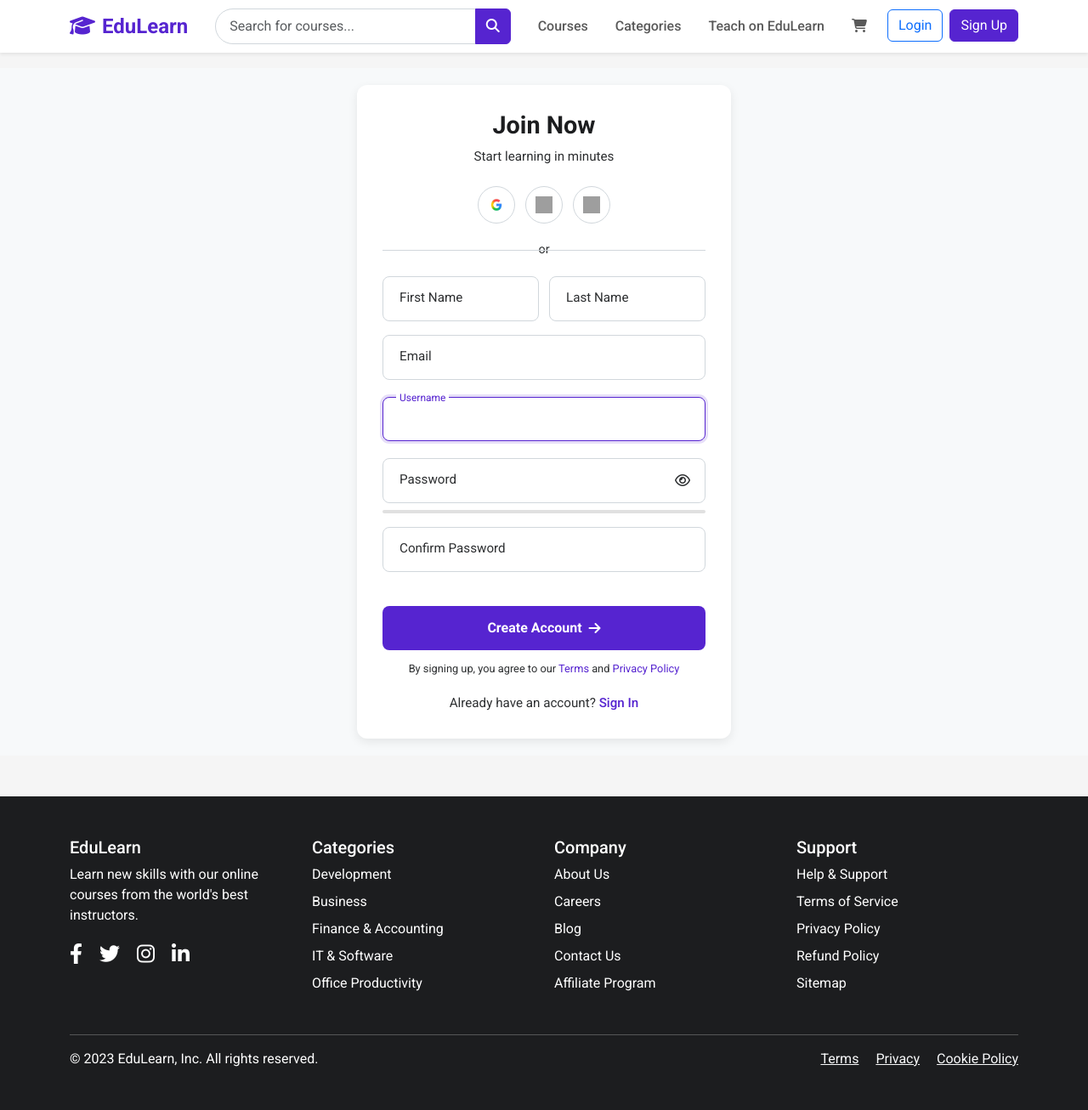
After one commit to SHAHSULTANS/Edulearn, a Django app: page /user/register/ in a window 1280 px wide. The commit adds this page. Shown: the whole page at 85% size. Run offline with Django 5.2, Linux system fonts and the light colour scheme; grey boxes are pictures that could not be loaded.

Commit message:
add registration.html form, template, views, urls.

```diff
--- /dev/null
+++ b/users/forms.py
@@ -0,0 +1,22 @@
+from django import forms
+from django.contrib.auth.forms import UserCreationForm
+from .models import User, StudentProfile, InstructorProfile
+
+class UserRegisterForm(UserCreationForm):
+    email = forms.EmailField(required=True)
+    first_name = forms.CharField(required=True)
+    last_name = forms.CharField(required=True)
+
+    class Meta:
+        model = User
+        fields = ['username', 'email', 'first_name', 'last_name', 'password1', 'password2']
+
+class StudentProfileForm(forms.ModelForm):
+    class Meta:
+        model = StudentProfile
+        fields = ['interests']
+
+class InstructorProfileForm(forms.ModelForm):
+    class Meta:
+        model = InstructorProfile
+        fields = ['qualifications', 'website']
--- a/users/templates/users/login.html
+++ b/users/templates/users/login.html
@@ -1,4 +1,6 @@
-{% extends 'base.html' %} {% load static %} {% block content %}
+{% extends 'base.html' %} {% load static %} {% block title %}
+<title>EduLearn - Login</title>
+{% endblock title %} {% block content %}
 <div class="login-container">
   <div class="login-card">
     <!-- Left Illustration -->
--- /dev/null
+++ b/users/templates/users/register.html
@@ -0,0 +1,466 @@
+{% extends 'base.html' %}
+{% load static %}
+
+{% block content %}
+<div class="registration-container">
+    <div class="registration-card">
+        <!-- Header -->
+        <div class="registration-header">
+            <h2>Join Now</h2>
+            <p>Start learning in minutes</p>
+        </div>
+
+        <!-- Social Login - Horizontal Layout -->
+        <div class="social-login-horizontal">
+            <a href="#" class="social-btn" title="Sign up with Google">
+                <img src="{% static "google.jpg" %}" alt="Google">
+            </a>
+            <a href="#" class="social-btn" title="Sign up with Facebook">
+                <img src="https://cdn-icons-png.flaticon.com/512/733/733547.png" alt="Facebook">
+            </a>
+            <a href="#" class="social-btn" title="Sign up with GitHub">
+                <img src="https://cdn.jsdelivr.net/gh/devicons/devicon/icons/github/github-original.svg" alt="GitHub">
+            </a>
+        </div>
+
+
+        <div class="divider">or</div>
+
+        <!-- Compact Registration Form -->
+        <form method="POST" class="compact-form">
+            {% csrf_token %}
+
+            <div class="form-row">
+                <div class="form-group half-width">
+                    {{ user_form.first_name }}
+                    <label for="{{ user_form.first_name.id_for_label }}">First Name</label>
+                </div>
+                <div class="form-group half-width">
+                    {{ user_form.last_name }}
+                    <label for="{{ user_form.last_name.id_for_label }}">Last Name</label>
+                </div>
+            </div>
+
+            <div class="form-group">
+                {{ user_form.email }}
+                <label for="{{ user_form.email.id_for_label }}">Email</label>
+                <div class="text-danger">{{ user_form.email.errors }}</div>
+            </div>
+
+            <div class="form-group">
+                {{ user_form.username }}
+                <label for="{{ user_form.username.id_for_label }}">Username</label>
+                <div class="text-danger">{{ user_form.username.errors }}</div>
+            </div>
+
+            <div class="form-group">
+                <div class="password-wrapper">
+                    {{ user_form.password1 }}
+                    <label for="{{ user_form.password1.id_for_label }}">Password</label>
+                    <button type="button" class="toggle-password" aria-label="Toggle password visibility">
+                        <i class="far fa-eye"></i>
+                    </button>
+                </div>
+                <div class="text-danger">{{ user_form.password1.errors }}</div>
+                <div class="password-strength">
+                    <div class="strength-bar"></div>
+                </div>
+            </div>
+
+            <div class="form-group">
+                <div class="password-wrapper">
+                    {{ user_form.password2 }}
+                    <label for="{{ user_form.password2.id_for_label }}">Confirm Password</label>
+                </div>
+                <div class="text-danger">{{ user_form.password2.errors }}</div>
+            </div>
+
+            <div class="form-footer">
+                <button type="submit" class="submit-btn">
+                    Create Account <i class="fas fa-arrow-right"></i>
+                </button>
+                <div class="terms-agreement">
+                    By signing up, you agree to our
+                    <a href="#">Terms</a> and <a href="#">Privacy Policy</a>
+                </div>
+            </div>
+        </form>
+
+        <div class="login-redirect">
+            Already have an account? <a href="{% url 'login' %}">Sign In</a>
+        </div>
+    </div>
+</div>
+{% endblock %}
+
+{% block extra_css %}
+<style>
+:root {
+    --primary-color: #5624d0;
+    --accent-color: #a435f0;
+    --light-color: #fff;
+    --border-color: #d1d7dc;
+    --text-muted: #6a6f73;
+}
+
+/* Base Styles */
+.registration-container {
+    display: flex;
+    justify-content: center;
+    align-items: center;
+    min-height: 100vh;
+    padding: 20px;
+    background-color: #f7f9fa;
+}
+
+.registration-card {
+    background: var(--light-color);
+    border-radius: 12px;
+    box-shadow: 0 4px 12px rgba(0,0,0,0.08);
+    width: 100%;
+    max-width: 440px;
+    padding: 30px;
+}
+
+.registration-header {
+    text-align: center;
+    margin-bottom: 24px;
+}
+
+.registration-header h2 {
+    font-size: 1.8rem;
+    font-weight: 700;
+    color: #1c1d1f;
+    margin-bottom: 8px;
+}
+
+.registration-header p {
+    color: var(--text-muted);
+    font-size: 0.95rem;
+}
+
+/* Social Login - Horizontal */
+.social-login-horizontal {
+    display: flex;
+    justify-content: center;
+    gap: 12px;
+    margin-bottom: 20px;
+}
+
+.social-btn {
+    width: 44px;
+    height: 44px;
+    border-radius: 50%;
+    display: flex;
+    align-items: center;
+    justify-content: center;
+    border: 1px solid var(--border-color);
+    transition: all 0.2s ease;
+}
+
+.social-btn:hover {
+    transform: translateY(-2px);
+    box-shadow: 0 2px 8px rgba(0,0,0,0.1);
+}
+
+.social-btn img {
+    width: 20px;
+    height: 20px;
+}
+
+.divider {
+    position: relative;
+    text-align: center;
+    margin: 20px 0;
+    color: var(--text-muted);
+    font-size: 0.9rem;
+}
+
+.divider:before {
+    content: "";
+    position: absolute;
+    top: 50%;
+    left: 0;
+    right: 0;
+    height: 1px;
+    background-color: var(--border-color);
+    z-index: 1;
+}
+
+.divider span {
+    position: relative;
+    z-index: 2;
+    background: var(--light-color);
+    padding: 0 12px;
+}
+
+/* Compact Form Styles */
+.compact-form {
+    display: flex;
+    flex-direction: column;
+    gap: 16px;
+}
+
+.form-row {
+    display: flex;
+    gap: 12px;
+}
+
+.half-width {
+    flex: 1;
+}
+
+.form-group {
+    position: relative;
+}
+
+.form-group input {
+    width: 100%;
+    padding: 14px 16px;
+    border: 1px solid var(--border-color);
+    border-radius: 8px;
+    font-size: 0.95rem;
+    transition: all 0.2s ease;
+}
+
+.form-group input:focus {
+    border-color: var(--primary-color);
+    box-shadow: 0 0 0 3px rgba(86, 36, 208, 0.15);
+    outline: none;
+}
+
+.form-group label {
+    position: absolute;
+    left: 16px;
+    top: 14px;
+    color: var(--text-muted);
+    font-size: 0.95rem;
+    transition: all 0.2s ease;
+    pointer-events: none;
+    background: var(--light-color);
+    padding: 0 4px;
+}
+
+.form-group input:focus + label,
+.form-group input:not(:placeholder-shown) + label {
+    top: -8px;
+    font-size: 0.75rem;
+    color: var(--primary-color);
+}
+
+.password-wrapper {
+    position: relative;
+}
+
+.toggle-password {
+    position: absolute;
+    right: 12px;
+    top: 50%;
+    transform: translateY(-50%);
+    background: none;
+    border: none;
+    color: var(--text-muted);
+    cursor: pointer;
+}
+
+.password-strength {
+    height: 4px;
+    background: #e0e0e0;
+    border-radius: 2px;
+    margin-top: 8px;
+    overflow: hidden;
+}
+
+.strength-bar {
+    height: 100%;
+    width: 0%;
+    background: #d32f2f;
+    transition: width 0.3s ease, background 0.3s ease;
+}
+
+/* Form Footer */
+.form-footer {
+    margin-top: 20px;
+}
+
+.submit-btn {
+    width: 100%;
+    padding: 14px;
+    background: var(--primary-color);
+    color: white;
+    border: none;
+    border-radius: 8px;
+    font-weight: 600;
+    font-size: 1rem;
+    cursor: pointer;
+    transition: all 0.2s ease;
+    display: flex;
+    align-items: center;
+    justify-content: center;
+    gap: 8px;
+}
+
+.submit-btn:hover {
+    background: var(--accent-color);
+    transform: translateY(-2px);
+}
+
+.submit-btn i {
+    transition: transform 0.2s ease;
+}
+
+.submit-btn:hover i {
+    transform: translateX(3px);
+}
+
+.terms-agreement {
+    font-size: 0.8rem;
+    color: var(--text-muted);
+    text-align: center;
+    margin-top: 12px;
+}
+
+.terms-agreement a {
+    color: var(--primary-color);
+    text-decoration: none;
+}
+
+.terms-agreement a:hover {
+    text-decoration: underline;
+}
+
+.login-redirect {
+    text-align: center;
+    margin-top: 20px;
+    font-size: 0.95rem;
+    color: var(--text-muted);
+}
+
+.login-redirect a {
+    color: var(--primary-color);
+    font-weight: 500;
+    text-decoration: none;
+}
+
+.login-redirect a:hover {
+    text-decoration: underline;
+}
+
+/* Error States */
+.text-danger {
+    font-size: 0.8rem;
+    color: #d32f2f;
+    margin-top: 4px;
+}
+
+.form-group.error input {
+    border-color: #d32f2f;
+}
+
+/* Responsive Adjustments */
+@media (max-width: 480px) {
+    .registration-card {
+        padding: 24px;
+    }
+
+    .form-row {
+        flex-direction: column;
+        gap: 16px;
+    }
+
+    .half-width {
+        width: 100%;
+    }
+}
+</style>
+{% endblock %}
+
+{% block extra_js %}
+<script>
+document.addEventListener('DOMContentLoaded', function() {
+    // Floating labels functionality
+    const inputs = document.querySelectorAll('.form-group input');
+    inputs.forEach(input => {
+        // Add placeholder if empty to trigger float
+        if (!input.placeholder) input.placeholder = ' ';
+
+        // Check if has value on load
+        if (input.value) {
+            input.dispatchEvent(new Event('input'));
+        }
+    });
+
+    // Password visibility toggle
+    document.querySelectorAll('.toggle-password').forEach(button => {
+        button.addEventListener('click', function() {
+            const input = this.parentElement.querySelector('input');
+            const icon = this.querySelector('i');
+            if (input.type === 'password') {
+                input.type = 'text';
+                icon.classList.replace('fa-eye', 'fa-eye-slash');
+            } else {
+                input.type = 'password';
+                icon.classList.replace('fa-eye-slash', 'fa-eye');
+            }
+        });
+    });
+
+    // Password strength indicator
+    const passwordInput = document.querySelector('input[name="password1"]');
+    if (passwordInput) {
+        passwordInput.addEventListener('input', function() {
+            const strengthBar = this.closest('.form-group').querySelector('.strength-bar');
+            const password = this.value;
+            let strength = 0;
+
+            if (password.length > 7) strength++;
+            if (/\d/.test(password)) strength++;
+            if (/[!@#$%^&*(),.?":{}|<>]/.test(password)) strength++;
+            if (/[a-z]/.test(password) && /[A-Z]/.test(password)) strength++;
+
+            const width = ['0%', '25%', '50%', '75%', '100%'][strength];
+            const colors = ['#d32f2f', '#ff5722', '#ffc107', '#4caf50', '#388e3c'];
+
+            strengthBar.style.width = width;
+            strengthBar.style.backgroundColor = colors[strength];
+        });
+    }
+
+    // Form validation
+    const form = document.querySelector('.compact-form');
+    if (form) {
+        form.addEventListener('submit', function(e) {
+            let isValid = true;
+
+            document.querySelectorAll('.form-group input[required]').forEach(input => {
+                if (!input.value.trim()) {
+                    input.closest('.form-group').classList.add('error');
+                    isValid = false;
+                } else {
+                    input.closest('.form-group').classList.remove('error');
+                }
+            });
+
+            const password1 = form.querySelector('input[name="password1"]');
+            const password2 = form.querySelector('input[name="password2"]');
+
+            if (password1 && password2 && password1.value !== password2.value) {
+                password2.closest('.form-group').classList.add('error');
+                isValid = false;
+            }
+
+            if (!isValid) {
+                e.preventDefault();
+                const firstError = form.querySelector('.error');
+                if (firstError) {
+                    firstError.scrollIntoView({
+                        behavior: 'smooth',
+                        block: 'center'
+                    });
+                }
+            }
+        });
+    }
+});
+</script>
+{% endblock %}
--- a/users/urls.py
+++ b/users/urls.py
@@ -9,5 +9,6 @@ from django.contrib.auth.views import LogoutView
 urlpatterns = [
    path('login/', views.UserLoginView.as_view(), name='login'),
    path('logout/', views.custom_logout_view, name='logout'),
+   path('register/', views.register, name='register'),
 
 ]
--- a/users/views.py
+++ b/users/views.py
@@ -22,3 +22,45 @@ class UserLoginView(LoginView):
 def custom_logout_view(request):
     logout(request)
     return redirect('login')
+
+
+from django.shortcuts import render, redirect
+from django.contrib.auth import login
+from .forms import UserRegisterForm, StudentProfileForm, InstructorProfileForm
+from .models import User
+
+def register(request):
+    if request.method == 'POST':
+        user_form = UserRegisterForm(request.POST)
+
+        if user_form.is_valid():
+            user = user_form.save()
+
+            if request.POST.get('user_type') == 'instructor':
+                user.is_instructor = True
+                user.is_student = False
+                user.save()
+
+                profile_form = InstructorProfileForm(request.POST)
+                if profile_form.is_valid():
+                    profile = profile_form.save(commit=False)
+                    profile.user = user
+                    profile.save()
+            else:
+                profile_form = StudentProfileForm(request.POST)
+                if profile_form.is_valid():
+                    profile = profile_form.save(commit=False)
+                    profile.user = user
+                    profile.save()
+
+            login(request, user)
+            return redirect('home')  # আপনার হোমপেজের URL দিয়ে পরিবর্তন করুন
+
+    else:
+        user_form = UserRegisterForm()
+
+    return render(request, 'users/register.html', {
+        'user_form': user_form,
+        'student_form': StudentProfileForm(),
+        'instructor_form': InstructorProfileForm()
+    })
```
Also changed, not shown: courses/migrations/0005_category_remove_student_enrolled_courses_and_more.py (added), users/migrations/0002_studentprofile_interests.py (added).
